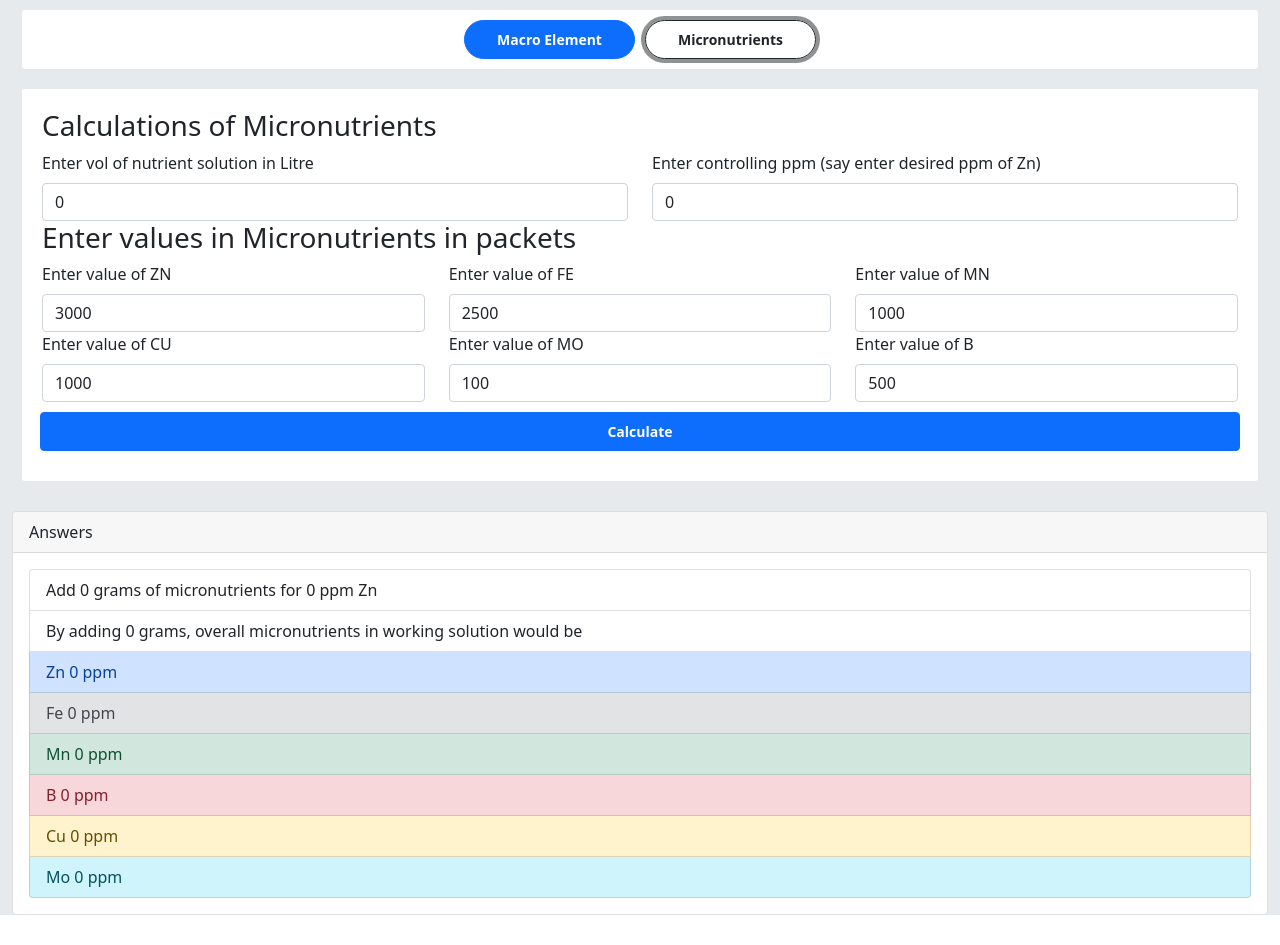
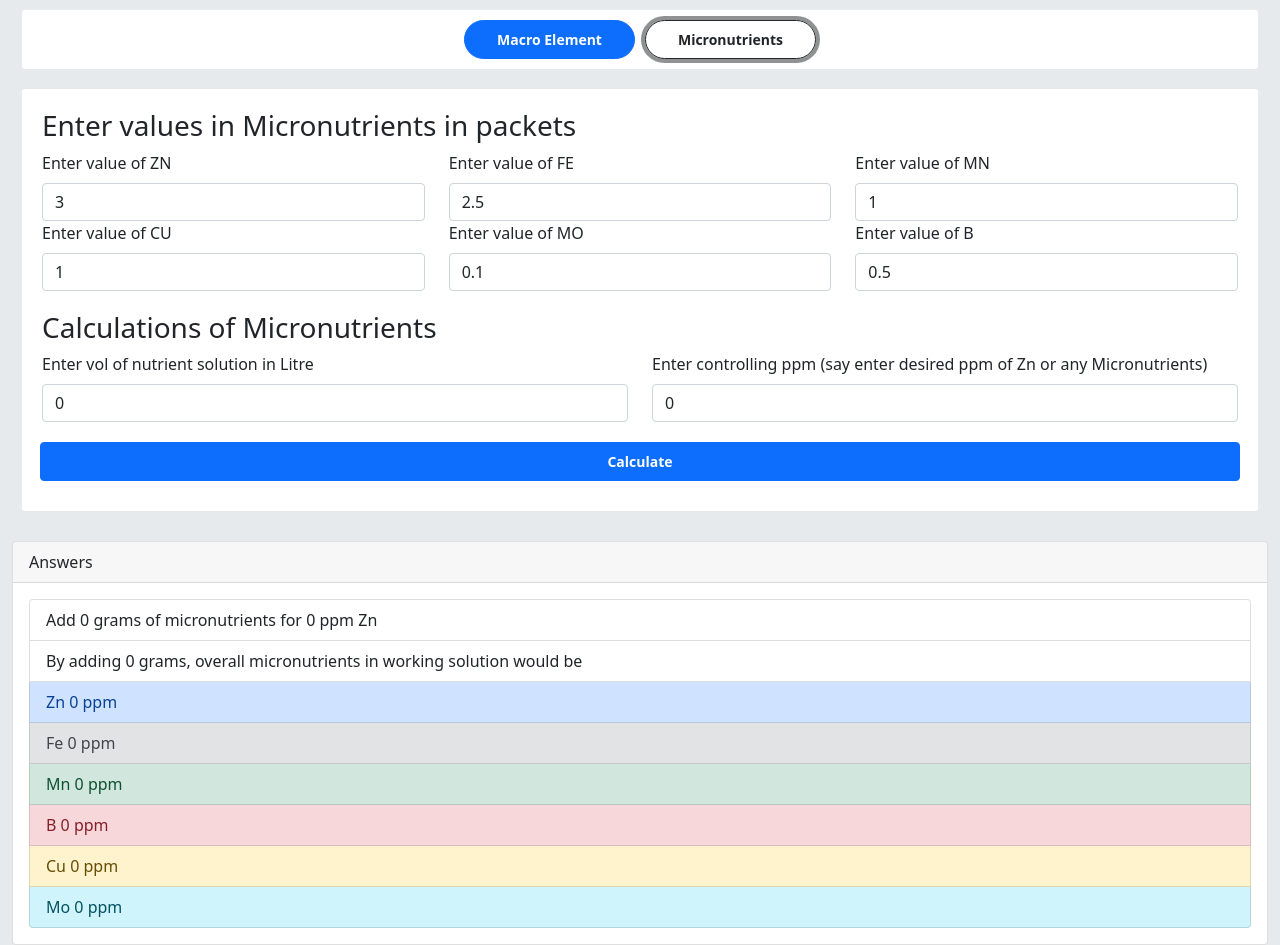
Before and after one commit to Nitheeshsalian/d-orphic, a React (Create React App) app: page / in a window 1280 px wide. Both pictures are taken after a click on the button "Micronutrients". Before the commit the page ends 915 px from the top, so only its background shows below. Built offline with nearby package versions, Linux system fonts and the light colour scheme.

Commit message:
bug fixes

```diff
--- a/src/solid/macroElement.js
+++ b/src/solid/macroElement.js
@@ -199,9 +199,6 @@ function MacroElement() {
         <Card.Body>
           <ListGroup>
             <ListGroup.Item variant="warning">
-              Yoiu will get S {fifths > 0 ? fifths + firsts : firsts} ppm
-            </ListGroup.Item>
-            <ListGroup.Item variant="warning">
               Take {firstCalmg >= 0 ? firstCalmg : 0} gram MgSO4.7H2O (Epsom
               salt)
             </ListGroup.Item>
@@ -220,7 +217,7 @@ function MacroElement() {
           </ListGroup>
         </Card.Body>
         <Card.Footer style={{ fontWeight: "bold" }}>
-          And Dissolve it in {vol} Liters water
+          And Dissolve it in {vol} Liters water.   You will get S {fifths > 0 ? fifths + firsts : firsts} ppm
         </Card.Footer>
       </Card>
     </div>
--- a/src/solid/micronutrients.js
+++ b/src/solid/micronutrients.js
@@ -19,63 +19,35 @@ function Micronutrients() {
   const [mo, setMo] = useState(0);
 
   //consts
-  const [ZN, setZN] = useState(3000);
-  const [FE, setFE] = useState(2500);
-  const [MN, setMN] = useState(1000);
-  const [CU, setCU] = useState(1000);
-  const [MO, setMO] = useState(100);
-  const [B, setBo] = useState(500);
+  const [ZN, setZN] = useState(3);
+  const [FE, setFE] = useState(2.5);
+  const [MN, setMN] = useState(1);
+  const [CU, setCU] = useState(1);
+  const [MO, setMO] = useState(0.1);
+  const [B, setBo] = useState(0.5);
 
   const [micronutrients, setMicronutrients] = useState(0);
 
   const calculate = (event) => {
     event.preventDefault();
     const _micronutrients = (vol * ppm * 100) / ZN;
-    const _z = (_micronutrients* ZN) / (vol * 100);
-    const _fe = (_micronutrients* FE) / (vol * 100);
-    const _mn = (_micronutrients* MN) / (vol * 100);
-    const _cu = (_micronutrients* CU) / (vol * 100);
-    const _b = (_micronutrients* B) / (vol * 100);
-    const _mo = (_micronutrients* MO) / (vol * 100);
-    setZn(_z)
-    setFe(_fe)
-    setMn(_mn)
-    setB(_b)
-    setMo(_mo)
-    setCu(_cu)
-    setMicronutrients(_micronutrients.toFixed(2));
-
-}
+    const _z = (_micronutrients * ZN) / (vol * 100);
+    const _fe = (_micronutrients * FE) / (vol * 100);
+    const _mn = (_micronutrients * MN) / (vol * 100);
+    const _cu = (_micronutrients * CU) / (vol * 100);
+    const _b = (_micronutrients * B) / (vol * 100);
+    const _mo = (_micronutrients * MO) / (vol * 100);
+    setZn(_z);
+    setFe(_fe);
+    setMn(_mn);
+    setB(_b);
+    setMo(_mo);
+    setCu(_cu);
+    setMicronutrients((_micronutrients / 1000).toFixed(2));
+  };
   return (
     <div>
       <Form className="widget-card" onSubmit={calculate}>
-        <h3>Calculations of Micronutrients</h3>
-        <Row>
-          <Col>
-            <Form.Group controlId="">
-              <Form.Label>Enter vol of nutrient solution in Litre</Form.Label>
-              <Form.Control
-                type="number"
-                placeholder="Enter N"
-                value={vol}
-                onChange={(e) => setVol(e.target.value)}
-              />
-            </Form.Group>
-          </Col>
-          <Col>
-            <Form.Group controlId="">
-              <Form.Label>
-                Enter controlling ppm (say enter desired ppm of Zn)
-              </Form.Label>
-              <Form.Control
-                type="number"
-                placeholder="Enter N"
-                value={ppm}
-                onChange={(e) => setPpm(e.target.value)}
-              />
-            </Form.Group>
-          </Col>
-        </Row>
         <h3>Enter values in Micronutrients in packets</h3>
         <Row>
           <Col>
@@ -91,9 +63,7 @@ function Micronutrients() {
           </Col>
           <Col>
             <Form.Group controlId="">
-              <Form.Label>
-                Enter value of FE
-              </Form.Label>
+              <Form.Label>Enter value of FE</Form.Label>
               <Form.Control
                 type="number"
                 placeholder="Enter FE"
@@ -104,9 +74,7 @@ function Micronutrients() {
           </Col>
           <Col>
             <Form.Group controlId="">
-              <Form.Label>
-                Enter value of MN
-              </Form.Label>
+              <Form.Label>Enter value of MN</Form.Label>
               <Form.Control
                 type="number"
                 placeholder="Enter MN"
@@ -130,9 +98,7 @@ function Micronutrients() {
           </Col>
           <Col>
             <Form.Group controlId="">
-              <Form.Label>
-                Enter value of MO
-              </Form.Label>
+              <Form.Label>Enter value of MO</Form.Label>
               <Form.Control
                 type="number"
                 placeholder="Enter MO"
@@ -143,9 +109,7 @@ function Micronutrients() {
           </Col>
           <Col>
             <Form.Group controlId="">
-              <Form.Label>
-                Enter value of B
-              </Form.Label>
+              <Form.Label>Enter value of B</Form.Label>
               <Form.Control
                 type="number"
                 placeholder="Enter B"
@@ -155,18 +119,50 @@ function Micronutrients() {
             </Form.Group>
           </Col>
         </Row>
-        <Row style={{ padding: 10 }}>
-            <Button variant="primary" type="submit">
-              Calculate
-            </Button>
-          </Row>
+        <h3 style={{marginTop: 20}}>Calculations of Micronutrients</h3>
+        <Row>
+          <Col>
+            <Form.Group controlId="">
+              <Form.Label>Enter vol of nutrient solution in Litre</Form.Label>
+              <Form.Control
+                type="number"
+                placeholder="Enter N"
+                value={vol}
+                onChange={(e) => setVol(e.target.value)}
+              />
+            </Form.Group>
+          </Col>
+          <Col>
+            <Form.Group controlId="">
+              <Form.Label>
+                Enter controlling ppm (say enter desired ppm of Zn or any Micronutrients)
+              </Form.Label>
+              <Form.Control
+                type="number"
+                placeholder="Enter N"
+                value={ppm}
+                onChange={(e) => setPpm(e.target.value)}
+              />
+            </Form.Group>
+          </Col>
+        </Row>
+        <Row style={{ padding: 10, marginTop: 10 }}>
+          <Button variant="primary" type="submit">
+            Calculate
+          </Button>
+        </Row>
       </Form>
       <Card style={{ marginTop: 30 }}>
         <Card.Header>Answers</Card.Header>
         <Card.Body>
           <ListGroup>
-            <ListGroup.Item>Add {micronutrients} grams of micronutrients for {ppm} ppm Zn</ListGroup.Item>
-            <ListGroup.Item>By adding {micronutrients} grams, overall micronutrients in working solution would be</ListGroup.Item>
+            <ListGroup.Item>
+              Add {micronutrients} grams of micronutrients for {ppm} ppm Zn
+            </ListGroup.Item>
+            <ListGroup.Item>
+              By adding {micronutrients} grams, overall micronutrients in
+              working solution would be
+            </ListGroup.Item>
             <ListGroup.Item variant="primary">Zn {zn} ppm</ListGroup.Item>
             <ListGroup.Item variant="secondary">Fe {fe} ppm</ListGroup.Item>
             <ListGroup.Item variant="success">Mn {mn} ppm</ListGroup.Item>
```
